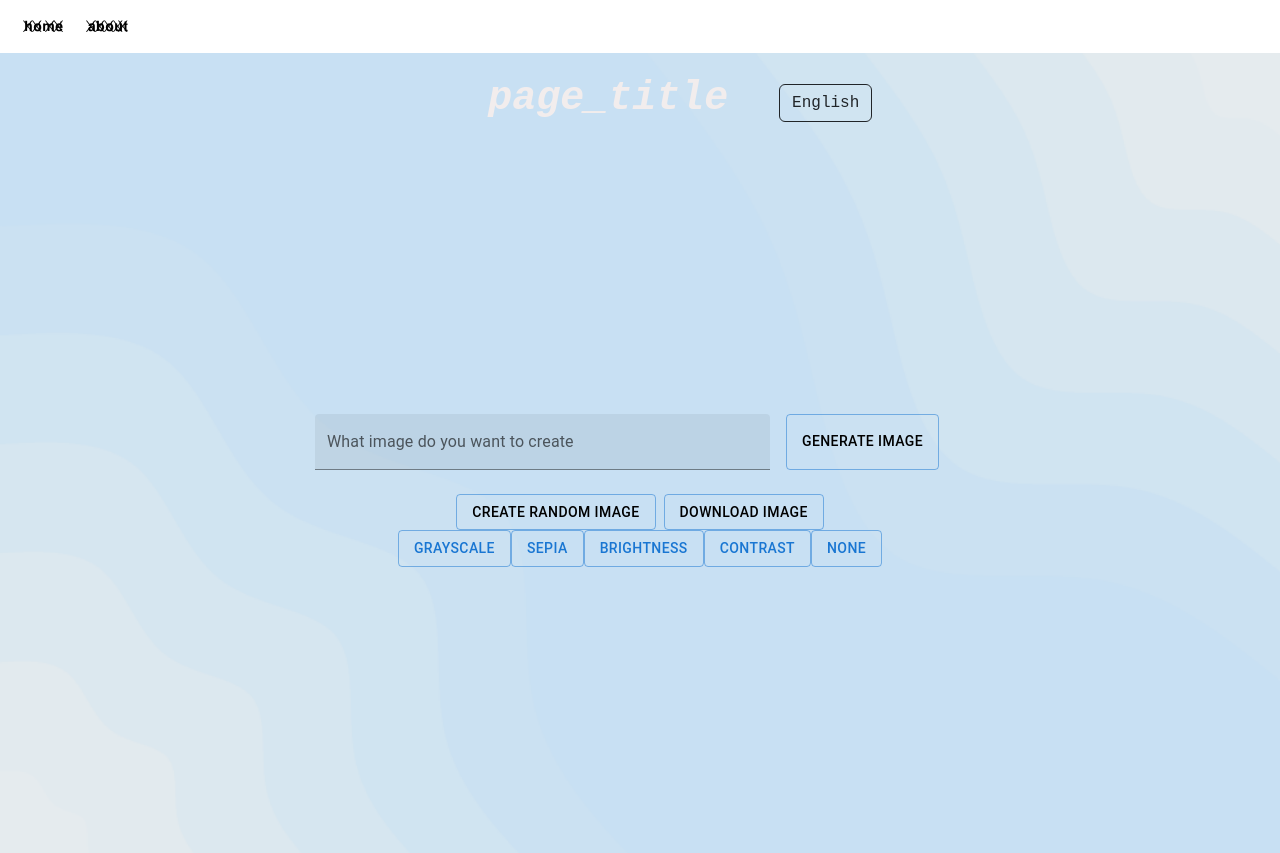
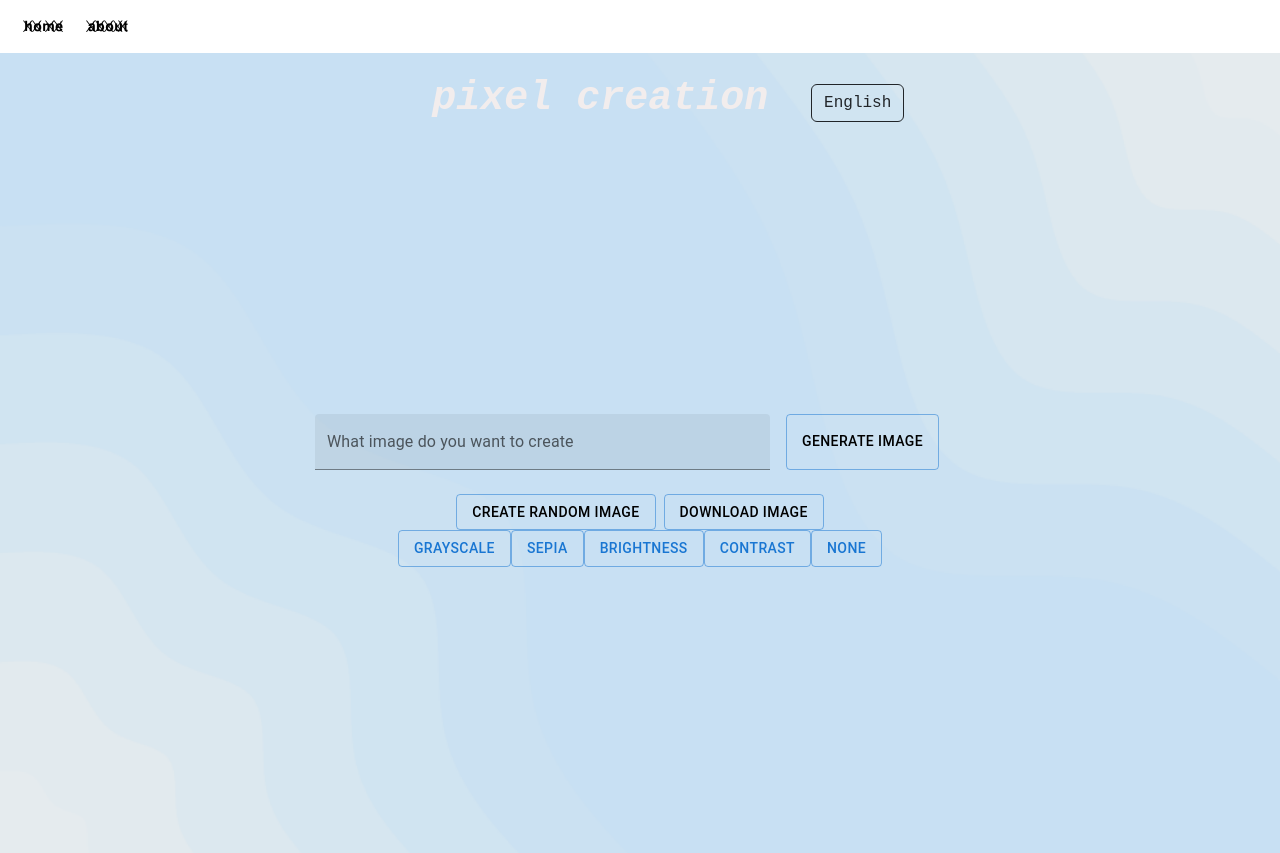
Before and after one commit to FranRovi/cs5500-group-project, a React (Create React App) app: page / in a window 1280 px wide. Built offline with nearby package versions, Linux system fonts and the light colour scheme.

Commit message:
fixed page title header

```diff
--- a/src/components/homepage.js
+++ b/src/components/homepage.js
@@ -111,7 +111,7 @@ function Homepage(){
         <div className="App">
             <header className="row">
                 <div className="col-10">
-                    <h1 className="page_title">{t("page_title")}</h1>
+                    <h1 className="page_title">{t("pixel creation")}</h1>
                 </div>
                 <div className="col-2">
                     <button className="btn btn-outline-dark" onClick={changeLanguageHandler}>{language}</button>
```
